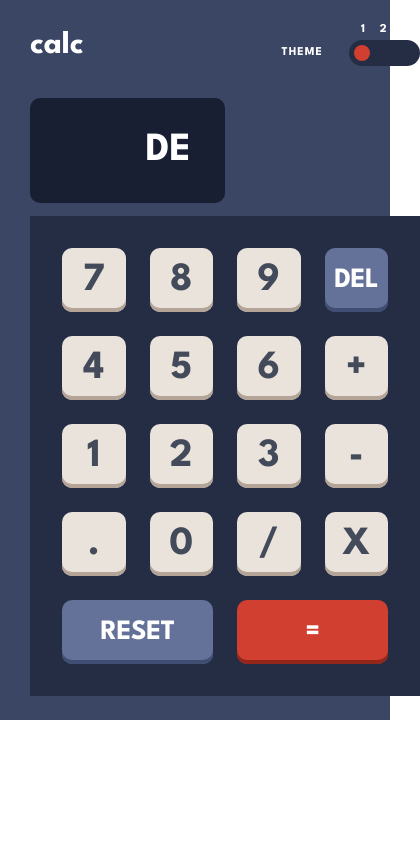
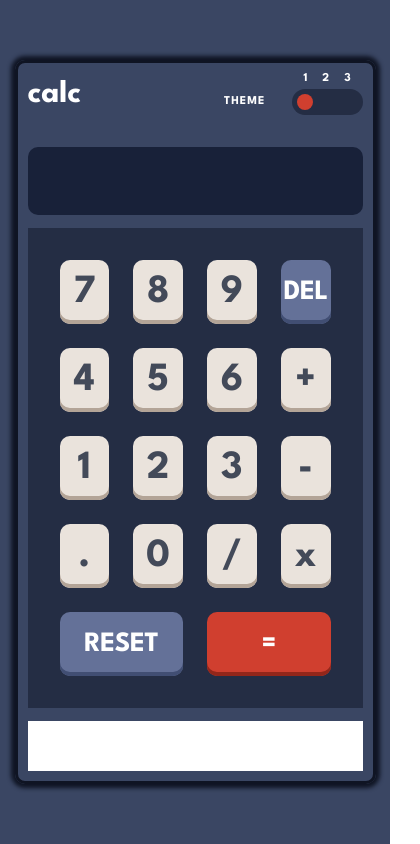
Before and after one commit to AKAGEGE87/Calculator, a plain HTML site: page index.html in a window 390 px wide. Both pictures are taken after a click on the button "DEL". Shown: the whole page, 420 px wide, since content can reach past the window. Drawn offline with Linux system fonts and the light colour scheme.

Commit message:
calcFull

```diff
--- a/css/mobile.css
+++ b/css/mobile.css
@@ -5,7 +5,7 @@
     padding: 24px 30px;
   }
   .screen {
-    width: 50vw;
+
     padding: 34px;
     font-size: 40px;
   }
--- a/css/style.css
+++ b/css/style.css
@@ -12,14 +12,23 @@
 .conteiner {
   margin: auto;
   width: 1440px;
+  height: 100vh;
+  display: flex;
+  justify-content: center;
+  align-items: center;
   /* padding: 96px; */
   background-color: var(--conteiner);
+
   }
 
 .calc {
   width: 540px;
   margin: auto;
-  width: 50%;
+  /* width: 50%; */
+  border: 3px solid #0f1423;
+  box-shadow: 0px 0px 4px 4px #0f1423;
+  padding: 10px;
+  border-radius: 10px;
 }
 .menu {
   display: flex;
@@ -93,8 +102,9 @@
 }
 
 .screen {
+
   padding: 36px;
-  background: #181f33;
+  background: #182139;
   border-radius: 10px;
   font-size: 56px;
   font-weight: bold;
@@ -161,3 +171,9 @@
 .enter_btn:active {
   box-shadow: 0px 4px 0 0 #93261a inset;
 }
+
+
+input{
+  height: 50px;
+  font-size: 26px;
+}
--- a/index.html
+++ b/index.html
@@ -43,29 +43,31 @@
         <div class="buttons">
           <div class="screen"></div>
           <div class="keys">
-            <!-- <button class="btn">7</button>
-            <button class="btn">8</button>
-            <button class="btn">9</button>
-            <button class="btn del_btn">DEL</button>
-            <button class="btn">4</button>
-            <button class="btn">5</button>
-            <button class="btn">6</button>
-            <button class="btn">+</button>
-            <button class="btn">1</button>
-            <button class="btn">2</button>
-            <button class="btn">3</button>
-            <button class="btn">-</button>
-            <button class="btn">.</button>
-            <button class="btn">0</button>
-            <button class="btn">/</button>
-            <button class="btn">x</button>
-            <button class="btn reset_btn">RESET</button>
-            <button class="btn enter_btn">=</button> -->
+            <button class="btn" onclick="addNumber(7)">7</button>
+            <button class="btn" onclick="addNumber(8)">8</button>
+            <button class="btn" onclick="addNumber(9)">9</button>
+            <button class="btn del_btn" onclick="del()">DEL</button>
+            <button class="btn" onclick="addNumber(4)">4</button>
+            <button class="btn" onclick="addNumber(5)">5</button>
+            <button class="btn" onclick="addNumber(6)">6</button>
+            <button class="btn" onclick="operator('+')">+</button>
+            <button class="btn" onclick="addNumber(1)">1</button>
+            <button class="btn" onclick="addNumber(2)">2</button>
+            <button class="btn" onclick="addNumber(3)">3</button>
+            <button class="btn" onclick="operator('-')">-</button>
+            <button class="btn" onclick="addNumber('.')">.</button>
+            <button class="btn" onclick="addNumber(0)">0</button>
+            <button class="btn" onclick="operator('/')">/</button>
+            <button class="btn" onclick="operator('*')">x</button>
+            <button class="btn reset_btn" onclick="reset()">RESET</button>
+            <button class="btn enter_btn" onclick="calculate()">=</button>
           </div>
+          <input type="number" />
         </div>
       </div>
     </div>
-    <script src="./script/script.js"></script>
+    <!-- <script src="./script/script.js"></script> -->
     <script src="./script/them.js"></script>
+    <script src="./script/script2.js"></script>
   </body>
 </html>
--- /dev/null
+++ b/script/script2.js
@@ -0,0 +1,40 @@
+const screen = document.querySelector(".screen");
+
+console.dir(screen);
+
+function addNumber(num) {
+  if (screen.innerText === "" && num === ".") {
+    screen.innerText = "0.";
+  } else {
+    screen.innerText += num;
+  }
+}
+
+function del() {
+  screen.innerText = screen.innerText.slice(0, -1);
+}
+
+function reset() {
+  screen.innerText = "";
+}
+
+function operator(op) {
+  if (
+    screen.innerText === "" ||
+    screen.innerText.at(-1) === "+" ||
+    screen.innerText.at(-1) === "-" ||
+    screen.innerText.at(-1) === "x" ||
+    screen.innerText.at(-1) === "/"
+  ) {
+    screen.innerText = screen.innerText;
+  } else {
+    screen.innerText += op;
+  }
+}
+
+function calculate() {
+  screen.innerText = eval(screen.innerText);
+}
+
+const x = 0b1111111111111111111111111111111111111111111111111111111111111111;
+console.log(x);
--- a/script/them.js
+++ b/script/them.js
@@ -2,8 +2,8 @@ const menuButton = document.querySelector(".menu_btn_btn");
 const oval = document.querySelectorAll(".oval");
 
 const conteiner = document.querySelector(".conteiner");
-console.dir(oval);
-console.dir(menuButton);
+// console.dir(oval);
+// console.dir(menuButton);
 oval[0].style.opacity = "1";
 
 // let x = 0;
@@ -22,11 +22,12 @@ oval[0].style.opacity = "1";
 // });
 
 menuButton.addEventListener("click", (e) => {
-  console.log(e);
+  // console.log(e);
   if (e.target === oval[0]) {
     oval[0].style.opacity = "1";
     oval[1].style.opacity = "0";
     oval[2].style.opacity = "0";
+    document.documentElement.style.setProperty("--conteiner", "#452d44");
   } else if (e.target === oval[1]) {
     oval[0].style.opacity = "0";
     oval[1].style.opacity = "1";
@@ -36,5 +37,6 @@ menuButton.addEventListener("click", (e) => {
     oval[0].style.opacity = "0";
     oval[1].style.opacity = "0";
     oval[2].style.opacity = "1";
+  document.documentElement.style.setProperty("--conteiner", "green")
   }
 });
```
